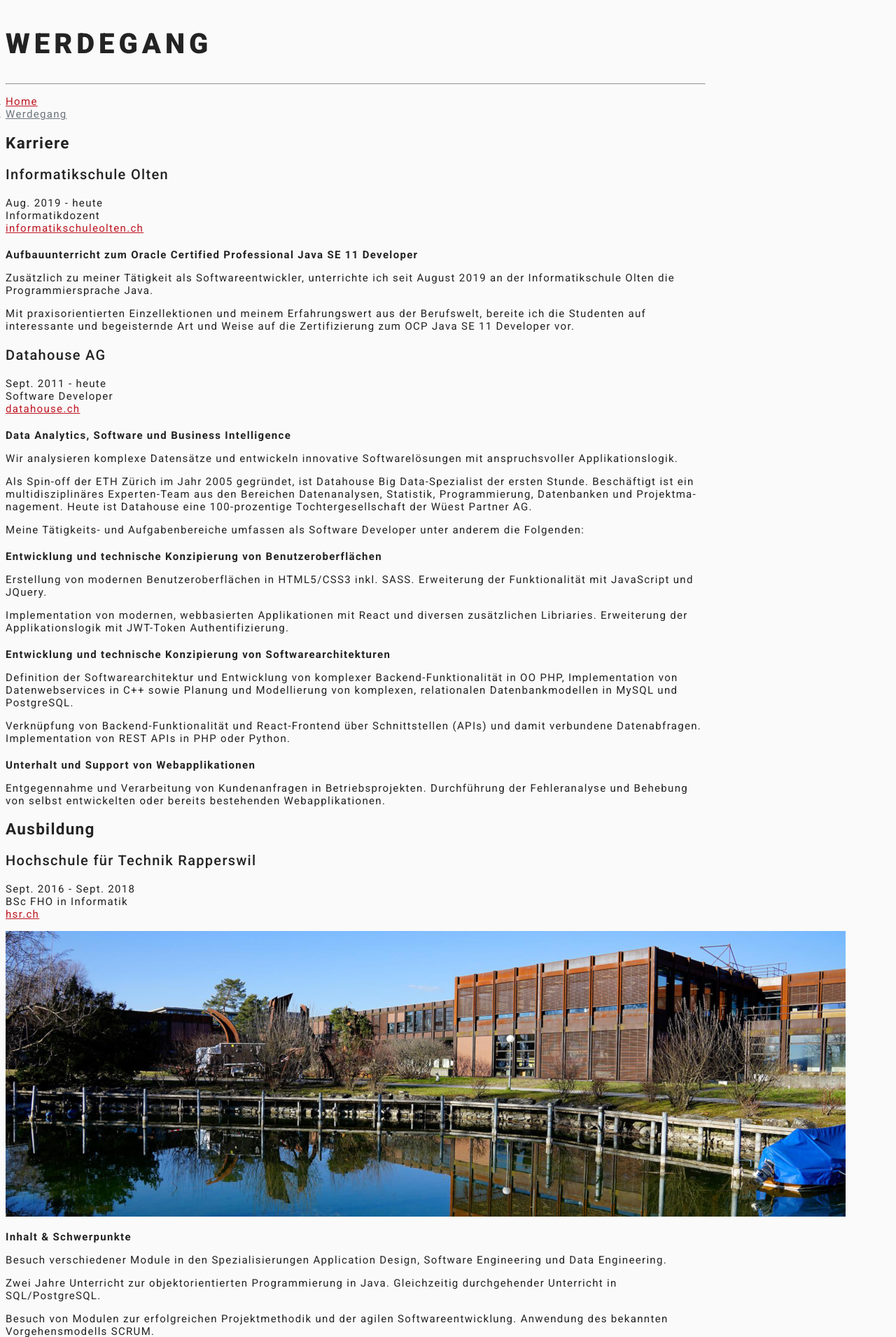
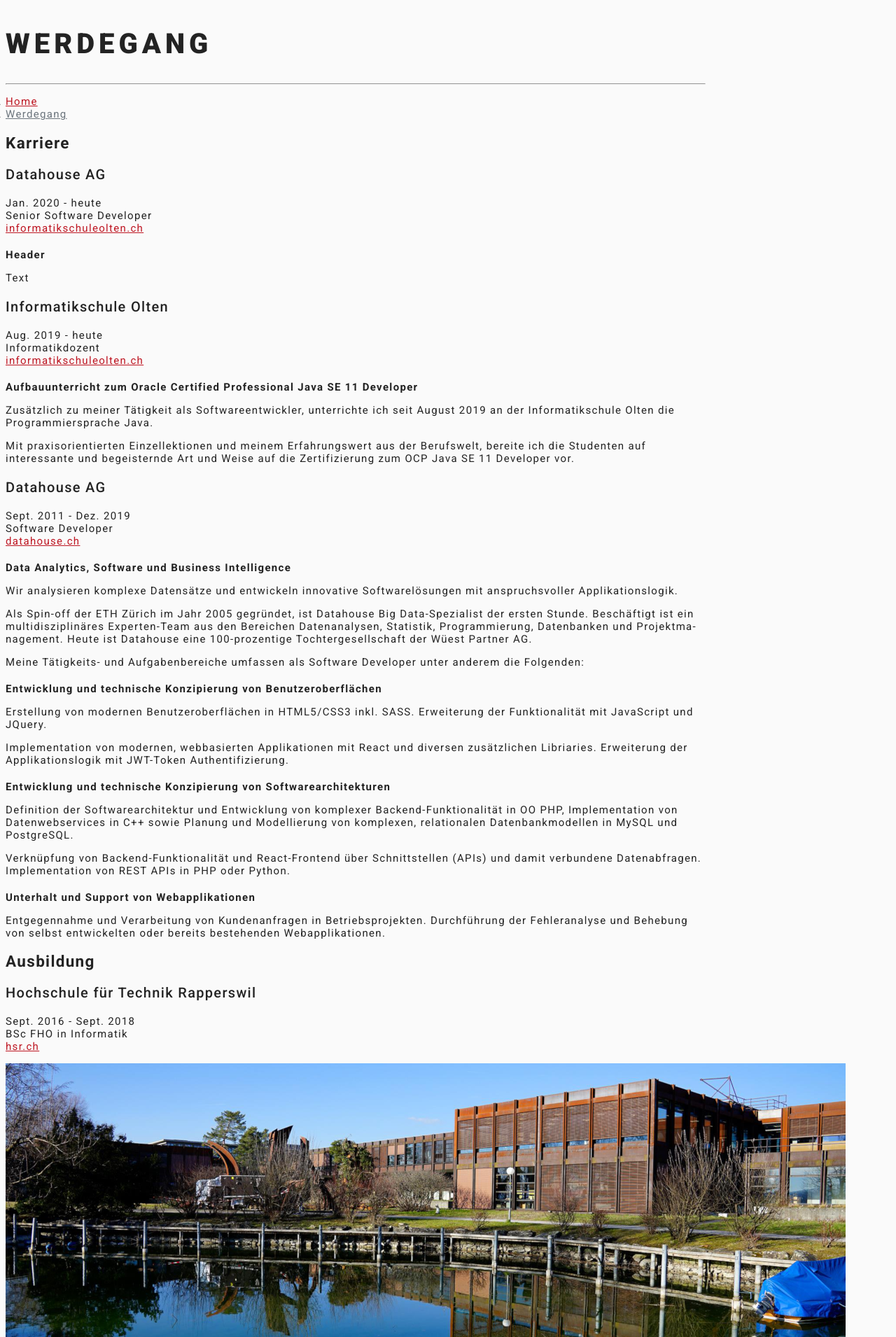
Before and after one commit to cgurtner/CGU, a PHP site: page /index.php?page=werdegang in a window 1280 px wide. Shown: the part 384-2294 px from the top of the page at 70% size. Run offline with PHP 8.4, Linux system fonts and the light colour scheme; data that the repository does not hold is empty; style sheets or scripts are compiled from the project's sources; some libraries are stand-ins or nearby versions.

Commit message:
add senior into werdegang

```diff
--- a/php/web/content/page/werdegang.php
+++ b/php/web/content/page/werdegang.php
@@ -8,6 +8,30 @@
                         <header>
                             <h2>Karriere</h2>
                         </header>
+                        <section>
+                            <div class="row">
+                                <div class="col-12 col-sm-4">
+                                    <header>
+                                        <h3>Datahouse AG</h3>
+                                        <p>
+                                            Jan. 2020 - heute<br>
+                                            Senior Software Developer<br>
+                                            <a href="https://www.informatikschuleolten.ch/" target="_blank" rel="noreferrer">informatikschuleolten.ch</a>
+                                        </p>
+                                    </header>
+                                </div>
+                                <div class="col-12 col-sm-8">
+                                    <section>
+                                        <header>
+                                            <h4 class="inline">Header</h4>
+                                        </header>
+                                        <p>
+                                            Text
+                                        </p>
+                                    </section>
+                                </div>
+                            </div>
+                        </section>
                         <section>
                             <div class="row">
                                 <div class="col-12 col-sm-4">
@@ -43,7 +67,7 @@
                                     <header>
                                         <h3>Datahouse AG</h3>
                                         <p>
-                                            Sept. 2011 - heute<br>
+                                            Sept. 2011 - Dez. 2019<br>
                                             Software Developer<br>
                                             <a href="https://www.datahouse.ch/" target="_blank" rel="noreferrer">datahouse.ch</a>
                                         </p>
```
